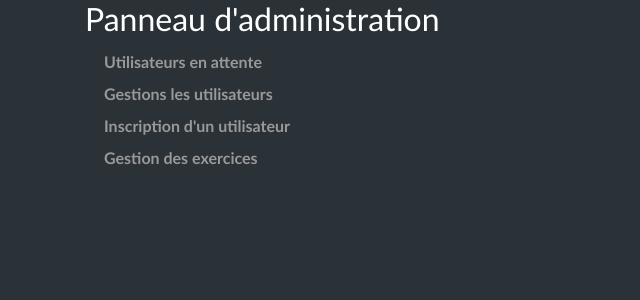
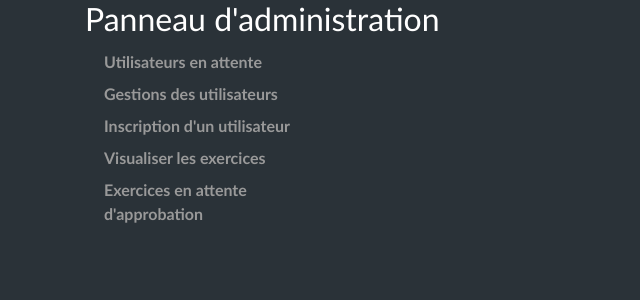
Before and after one commit to PowerPixel/Coding-Challenge, a Symfony app: template templates/admin/index.html.twig in a window 1280 px wide. Shown: the part 77-377 px from the top of the page, without its empty margins (0-640 px from the left). Run offline with Twig, Linux system fonts and the light colour scheme; the template is opened without the code that fills it, so the values that code supplies are empty; some libraries are stand-ins or nearby versions.

Commit message:
Ajout boutons approbation admin

```diff
--- a/templates/admin/admin_base.html.twig
+++ b/templates/admin/admin_base.html.twig
@@ -8,9 +8,10 @@
 			<div class="col-3 w-25">
 				<nav class="nav flex-column">
 					<a class="p-1 nav-link" href="{{ path('users_approval') }}">Utilisateurs en attente</a>
-					<a class="p-1 nav-link" href="{{ path('users_managment') }}">Gestions les utilisateurs</a>
+					<a class="p-1 nav-link" href="{{ path('users_managment') }}">Gestions des utilisateurs</a>
 					<a class="p-1 nav-link" href="{{ path('admin_user_registration') }}">Inscription d'un utilisateur</a>
-					<a class="p-1 nav-link" href="{{ path('exercises') }}">Gestion des exercices</a>
+					<a class="p-1 nav-link" href="{{ path('exercises') }}">Visualiser les exercices</a>
+					<a class="p-1 nav-link" href="{{ path('exercises_approval') }}">Exercices en attente d'approbation</a>
 				</nav>
 			</div>
 			<div class="justify-content-md-center w-75">
```
